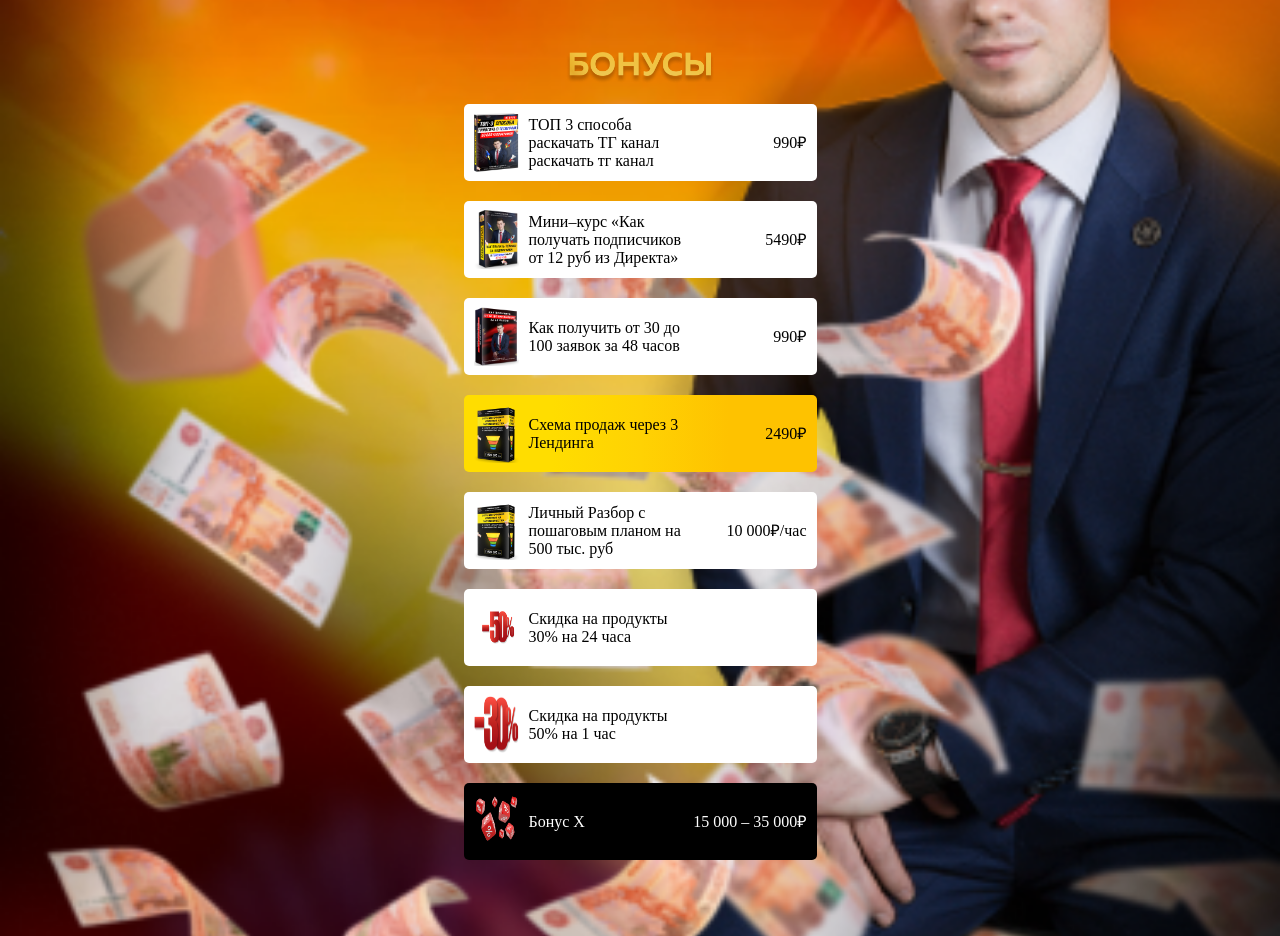
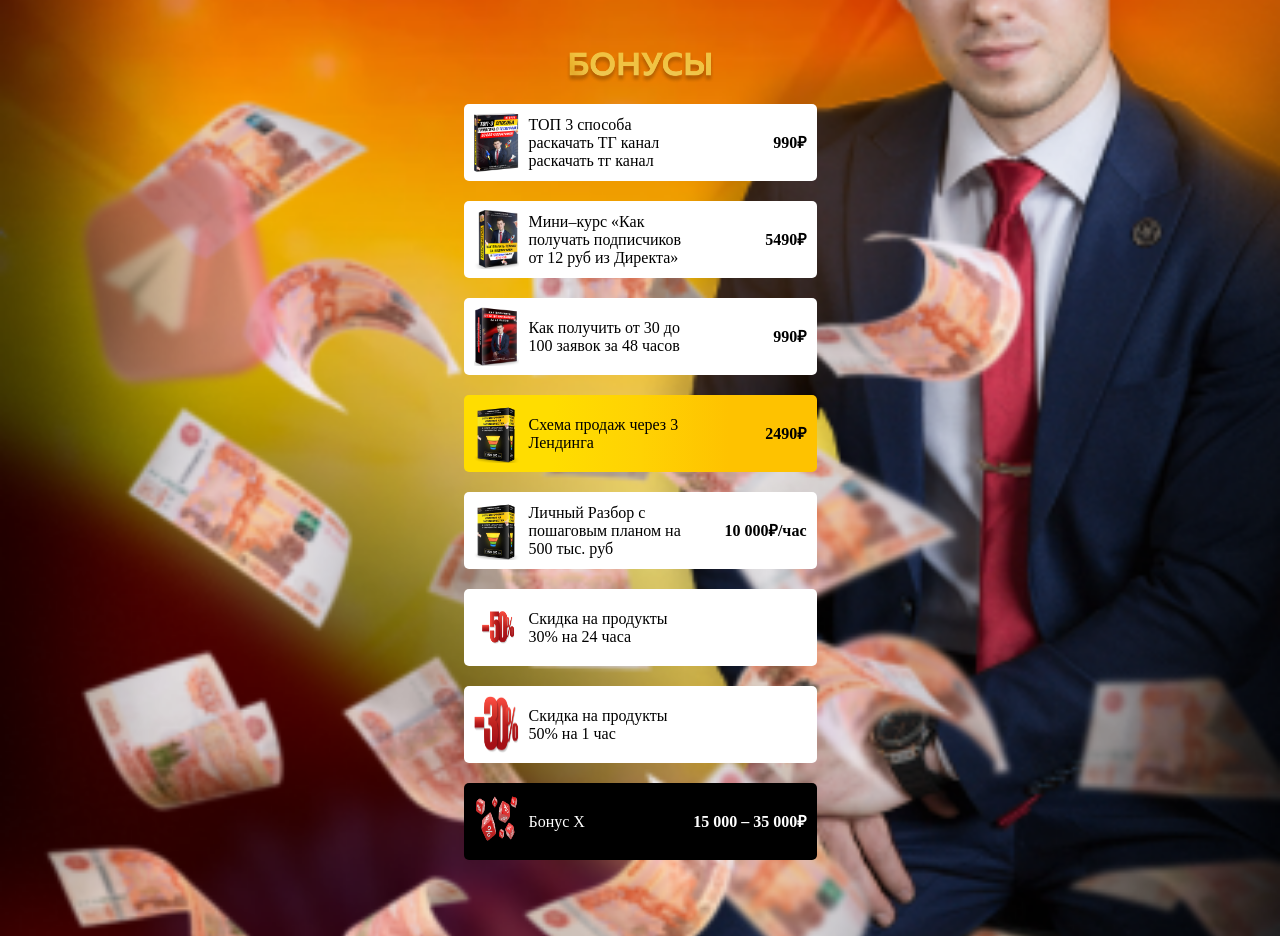
Before and after one commit to SuperGlebus/wheel-of-fortune, a Next.js app: page /1 in a window 1280 px wide. Shown: the part 800-1736 px from the top of the page. Built offline with nearby package versions, Linux system fonts and the light colour scheme; no server answers; the database is empty.

Commit message:
added bold rubles

```diff
--- a/components/Prize/Prize.module.css
+++ b/components/Prize/Prize.module.css
@@ -38,7 +38,7 @@
 .price {
     font-family: "MullerMedium";
     font-size: 16px;
-    font-weight: 100;
+    font-weight: 600;
     line-height: 16px;
     margin-left: auto;
     padding: 0;
```
